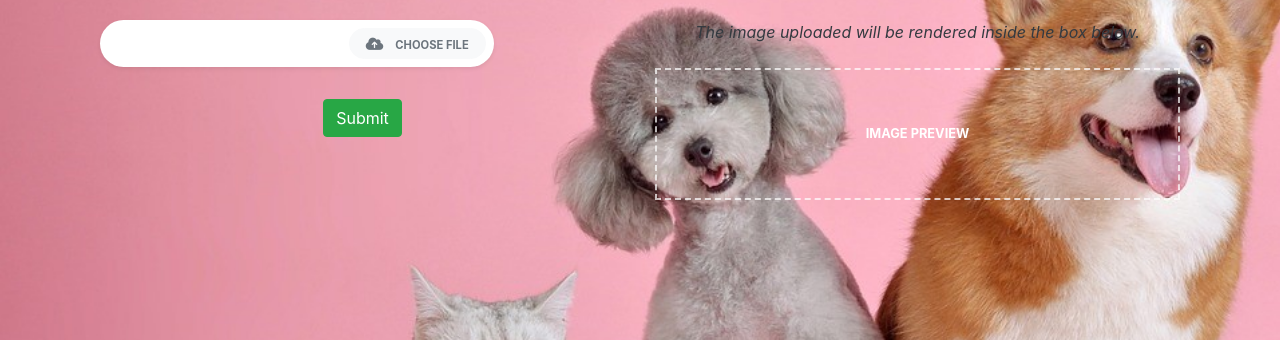
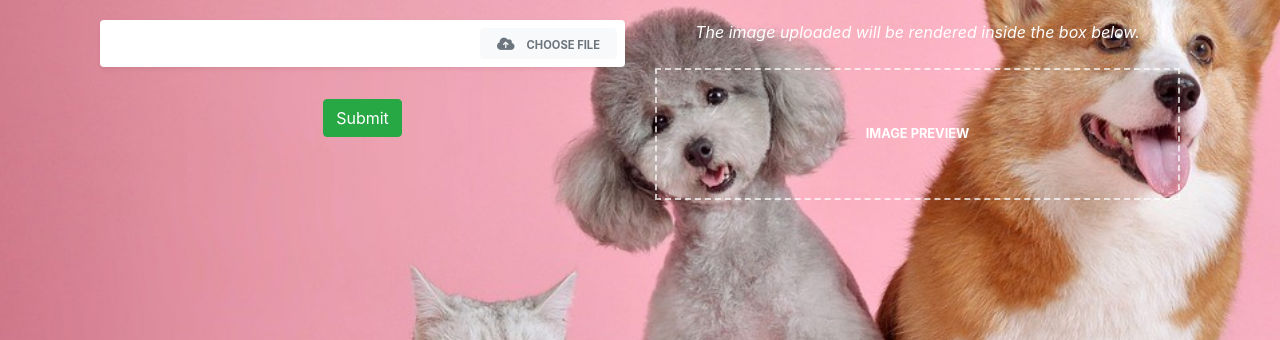
Before and after one commit to YenYingNg/Advanced_Programming_project, a Flask app: template templates/index.html in a window 1280 px wide. Shown: the part 190-530 px from the top of the page. Run offline with Flask 3, Linux system fonts and the light colour scheme; the template is opened without the code that fills it, so the values that code supplies are empty; some libraries are stand-ins or nearby versions.

Commit message:
upload bar modification

```diff
--- a/templates/index.html
+++ b/templates/index.html
@@ -17,11 +17,11 @@ Cats and Dogs Classifier
 
             <!-- Upload image input-->
             <form action="{{ url_for('predict_image_file') }}" enctype="multipart/form-data" method="POST">
-              <div class="input-group mb-3 px-2 py-2 rounded-pill bg-white shadow-sm w-75">
+              <div class="input-group mb-3 px-2 py-2 rounded bg-white shadow-sm w-80">
 
                 <input class="form-control form-control-sm border-0" id="upload" name="file" type="file">
                 <div class="input-group-append">
-                  <label class="btn btn-light btn-sm m-0 rounded-pill px-3" for="upload">
+                  <label class="btn btn-light btn-sm m-0 rounded px-3" for="upload">
                     <i class="fa fa-cloud-upload mr-2 text-muted"></i>
                     <small class="text-uppercase font-weight-bold text-muted">Choose file</small>
                   </label>
@@ -40,7 +40,7 @@ Cats and Dogs Classifier
           <div class="col-lg-6 mx-auto">
 
             <!-- Uploaded image area -->
-            <p class="font-italic text-dark text-center">The image uploaded will be rendered inside the box below.</p>
+            <p class="font-italic text-white text-center">The image uploaded will be rendered inside the box below.</p>
             <div class="image-area mt-4">
               <img alt="" class="img-fluid rounded shadow-sm mx-auto d-block" id="imageResult" name="imageResult" src="#" />
             </div>
```
